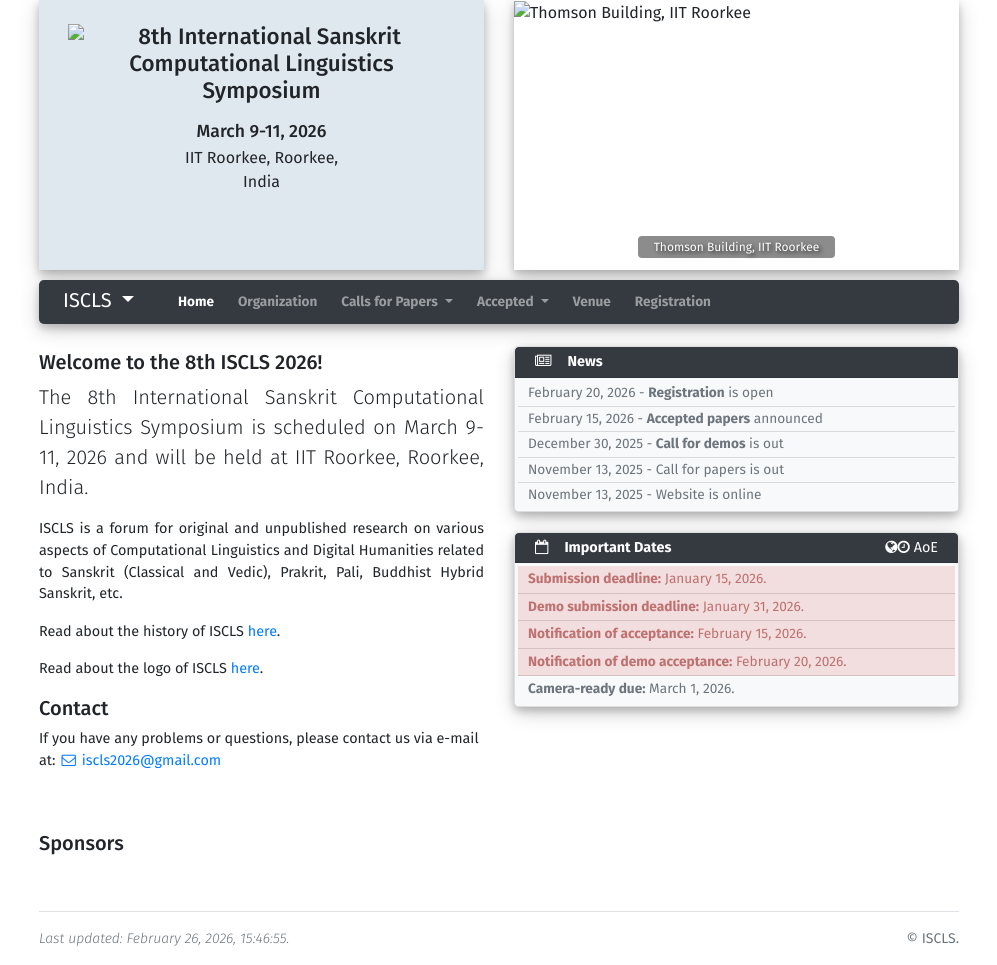
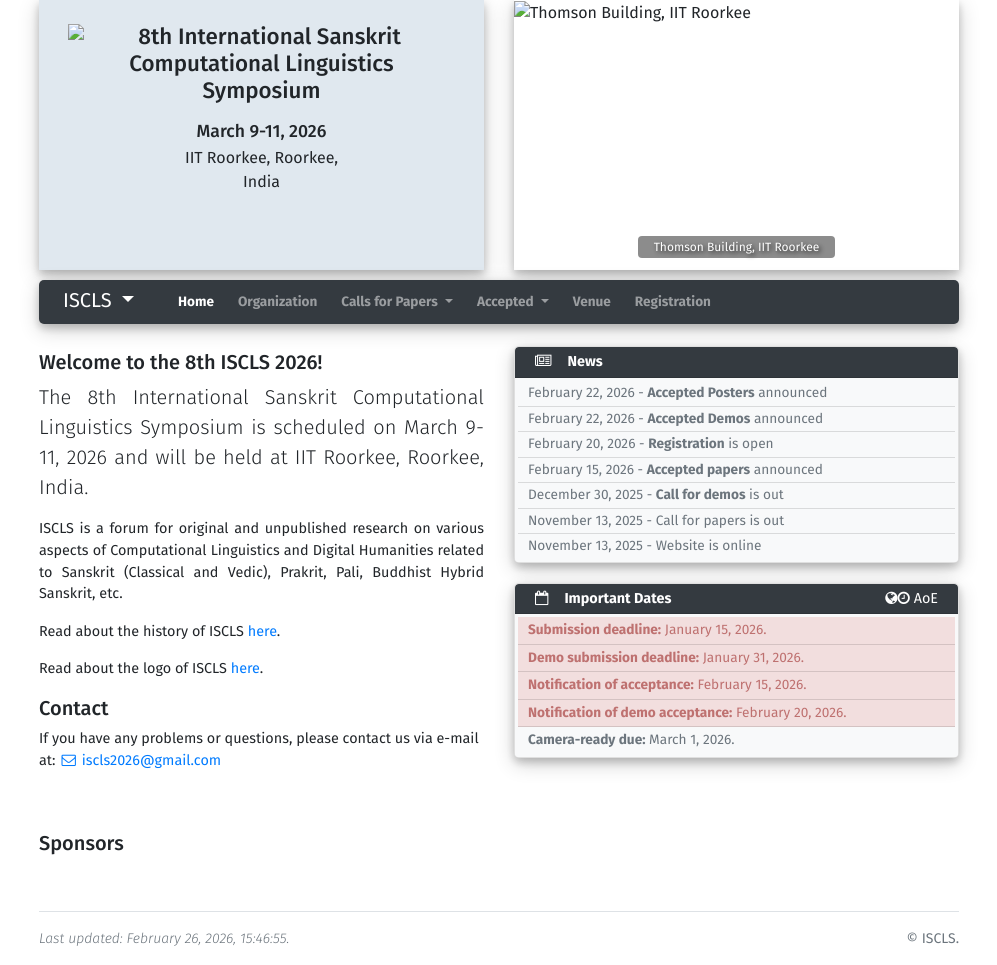
Before and after one commit to iscls/iscls-conference-template, a Jekyll site: the page built from index.md, in a window 1280 px wide. Shown: the whole page, without its empty margins (141-1138 px from the left). Built offline with Jekyll 4.4.1, drawn with Linux system fonts in a browser that asks for light colours.

Commit message:
update news

```diff
--- a/_data/news.yml
+++ b/_data/news.yml
@@ -6,10 +6,14 @@
 #   text: <strong><a href="./program.html">Program schedule</a></strong> is announced
 # - date: 2026-02-15
 #   text: Demo submission deadline is extended
+- date: 2026-02-22
+  text: <strong><a href="./posters.html">Accepted Posters</a></strong> announced
+- date: 2026-02-22
+  text: <strong><a href="./demos.html">Accepted Demos</a></strong> announced
 - date: 2026-02-20
   text: <strong><a href="./registration.html">Registration</a></strong> is open
 - date: 2026-02-15
-  text: <strong><a href="./accepted.html">Accepted papers</a></strong> announced
+  text: <strong><a href="./papers.html">Accepted papers</a></strong> announced
 - date: 2025-12-30
   text: <strong><a href="./cfd.html">Call for demos</a></strong> is out
 # - date: 2025-12-30
```
